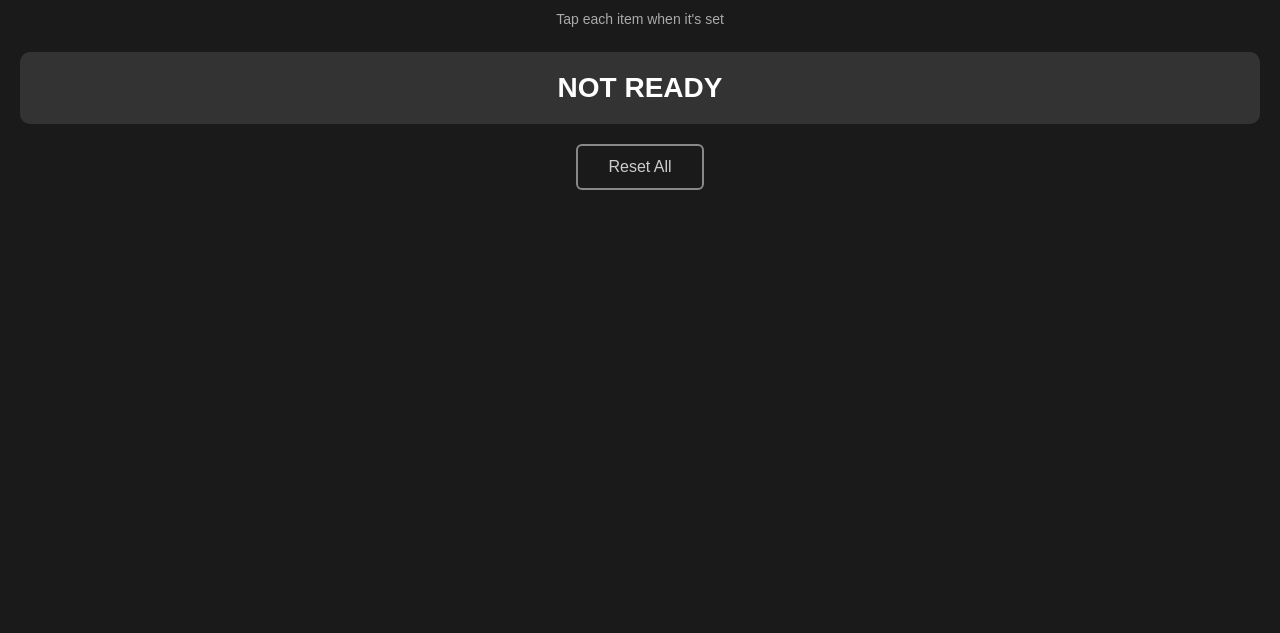
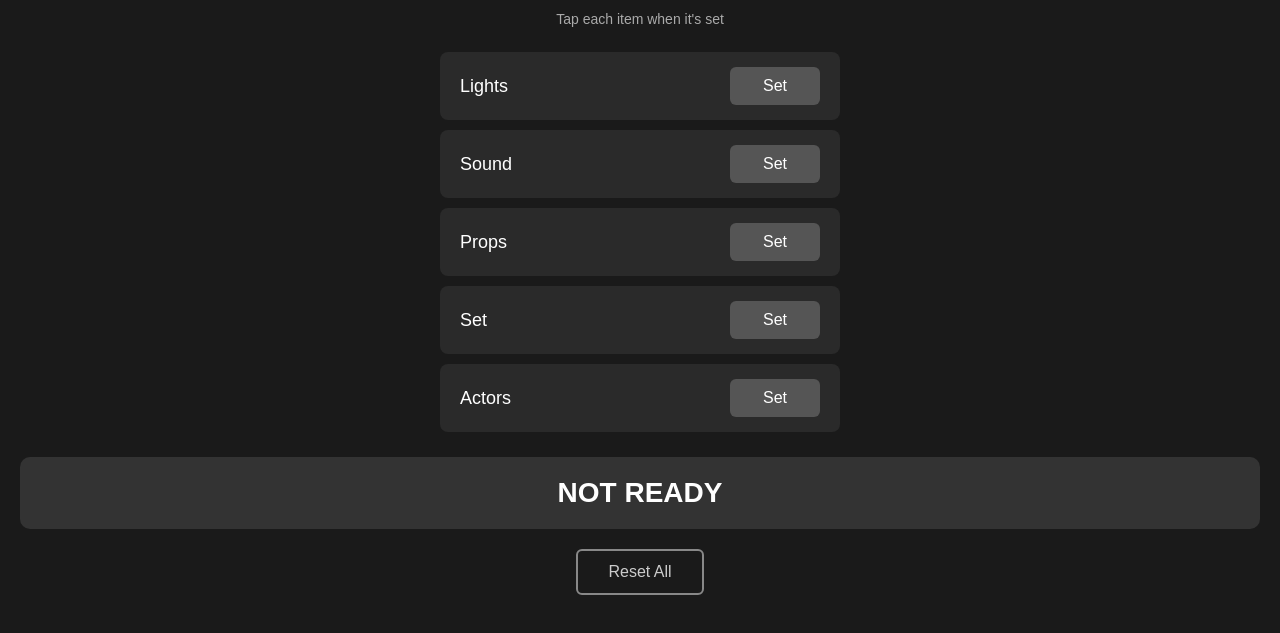
Before and after one commit to SkeletorIsSuperior/Stage-Ready-app-new, a plain HTML site: page index.html in a window 1280 px wide. Shown: the part 81-714 px from the top of the page. Drawn offline with Linux system fonts and the light colour scheme.

Commit message:
Update index.html

```diff
--- a/index.html
+++ b/index.html
@@ -73,14 +73,7 @@
 
   <script>
     // 1. Define your departments (edit this list to match your theater)
-    c// These three are controlled together by one checkbox
-const grouped = ["Lights", "Sound", "Set"];
-
-// These still get their own individual toggle buttons
-const soloDepartments = ["Props", "Actors"];
-
-// The full list used for the "is everything ready?" check
-const allDepartments = [...grouped, ...soloDepartments];
+    const departments = ["Lights", "Sound", "Props", "Set", "Actors"];
 
     // 2. Track the state of each one
     const state = {};
```
